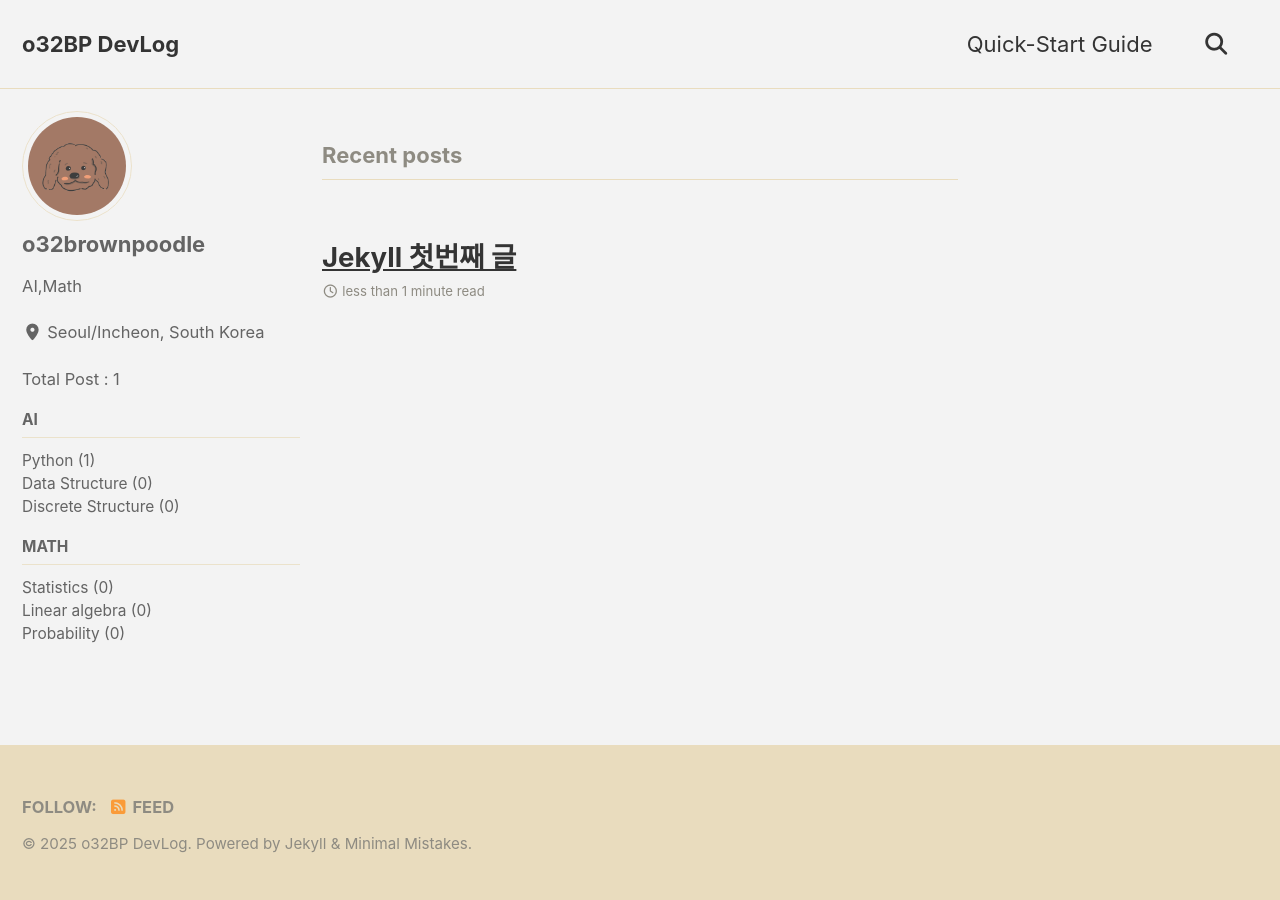
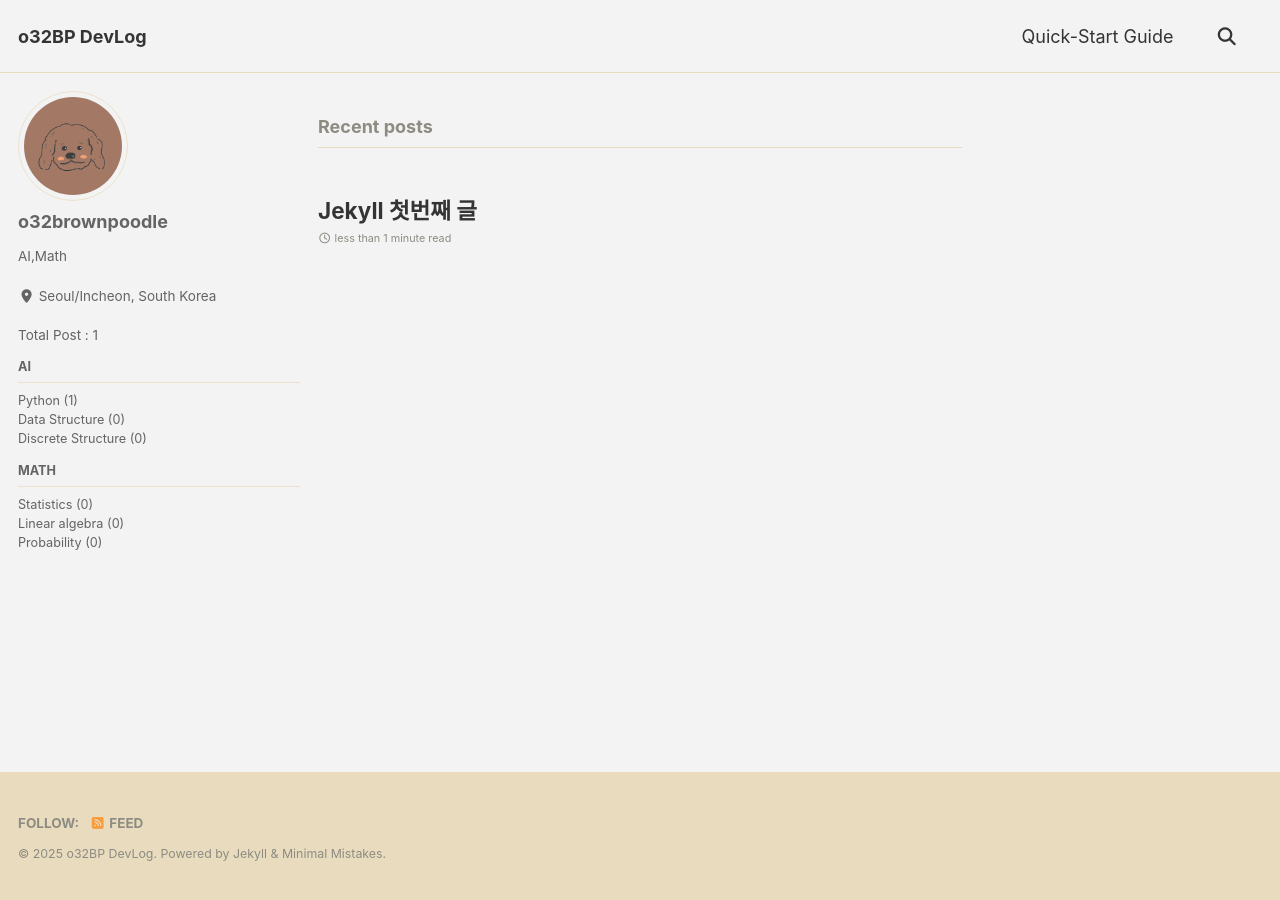
Before and after one commit to o32brownpoodle/o32brownpoodle.github.io, a Jekyll site: the page built from index.html, in a window 1280 px wide. Built offline with Jekyll 4.4.1, drawn with Linux system fonts in a browser that asks for light colours; cached includes are drawn as plain includes; the list of posts is cut into pages by our own code.

Commit message:
Update main.scss

```diff
--- a/assets/css/main.scss
+++ b/assets/css/main.scss
@@ -7,3 +7,34 @@ search: false
 
 @import "minimal-mistakes/skins/{{ site.minimal_mistakes_skin | default: 'default' }}"; // skin
 @import "minimal-mistakes"; // main partials
+
+//font import
+@import url('https://fonts.googleapis.com/css?family=Inconsolata');
+
+$serif              : "Inconsolata", monospace, "PT Serif", Georgia, Times, serif;
+$sans-serif-narrow  : "Inconsolata", monospace, "PT Sans Narrow", -apple-system, BlinkMacSystemFont, "Roboto", "Segoe UI", "Helvetica Neue", "Lucida Grande", Arial, sans-serif;
+
+$global-font-family : $serif;
+$header-font-family : $sans-serif-narrow;
+$caption-font-family: $serif !default;
+
+html {
+    font-size: 12px; // originally 16px
+    @include breakpoint($medium) {
+        font-size: 14px; // originally 18px
+    }
+
+    @include breakpoint($large) {
+        font-size: 16px; // originally 20px
+    }
+
+    @include breakpoint($x-large) {
+        font-size: 18px; // originally 22px
+    }
+}
+
+// list title link remove underline
+.archive a {
+    color: inherit;
+    text-decoration: none;
+}
```
